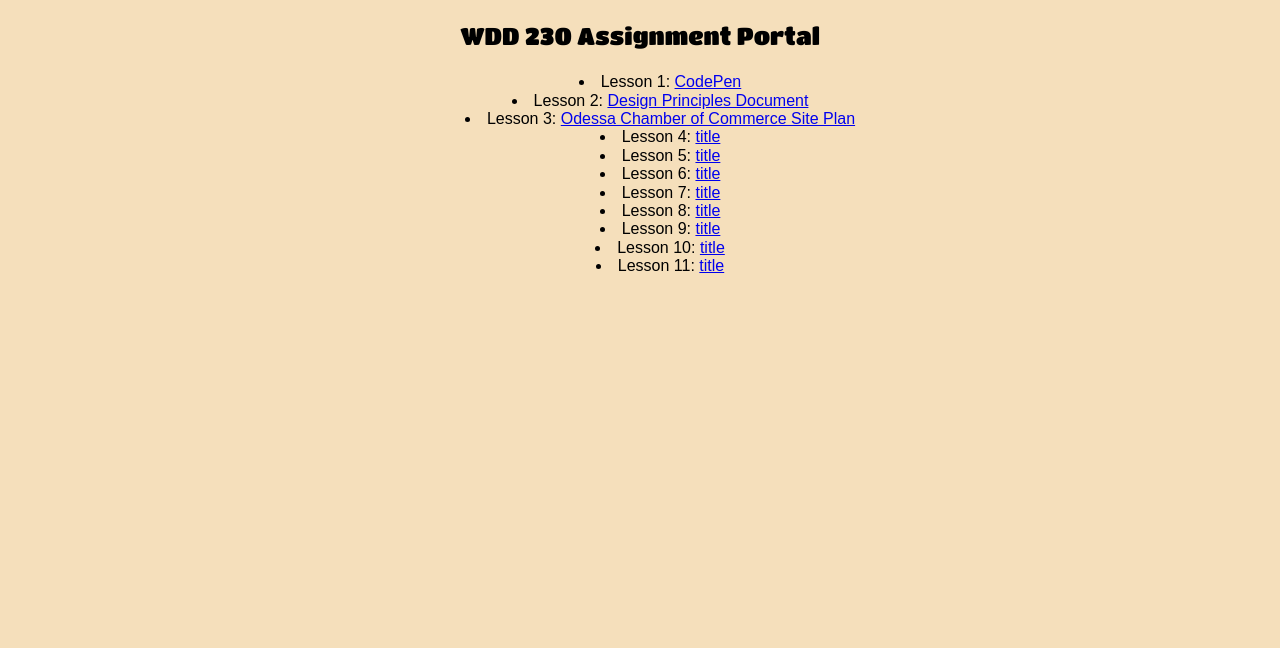
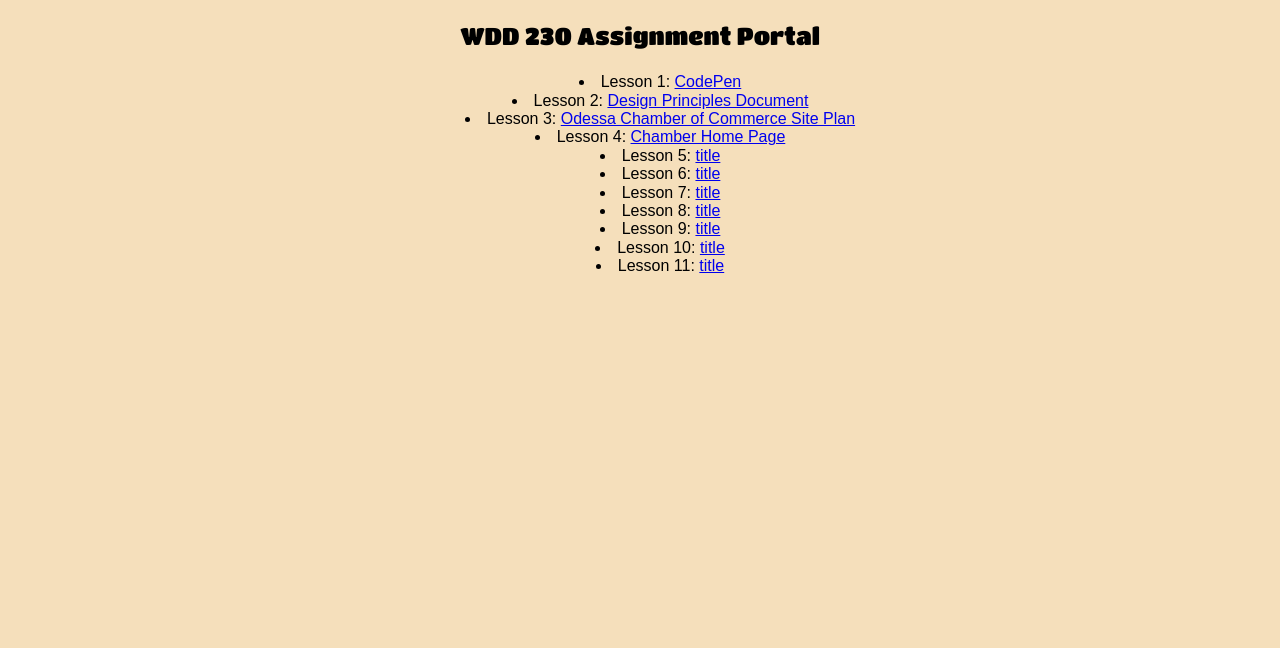
Before and after one commit to delaneyb22/wdd230, a plain HTML site: page index.html in a window 1280 px wide. Shown: the part 152-800 px from the top of the page. Drawn offline with Linux system fonts and the light colour scheme; a web font is replaced by a local one.

Commit message:
fix chamber homepage link

```diff
--- a/index.html
+++ b/index.html
@@ -27,7 +27,7 @@
             <li>Lesson 1: <a href="https://codepen.io/blazzard-jason/pen/JNzKpY">CodePen</a></li>
             <li>Lesson 2: <a href="/wdd230/lesson2/design-principles.html">Design Principles Document</a></li>
             <li>Lesson 3: <a href="/wdd230/lesson3">Odessa Chamber of Commerce Site Plan</a></li>
-            <li>Lesson 4: <a href="/wdd230/chamber">title</a></li>
+            <li>Lesson 4: <a href="/chamber/index.html">Chamber Home Page</a></li>
             <li>Lesson 5: <a href="#">title</a></li>
             <li>Lesson 6: <a href="#">title</a></li>
             <li>Lesson 7: <a href="#">title</a></li>
```
